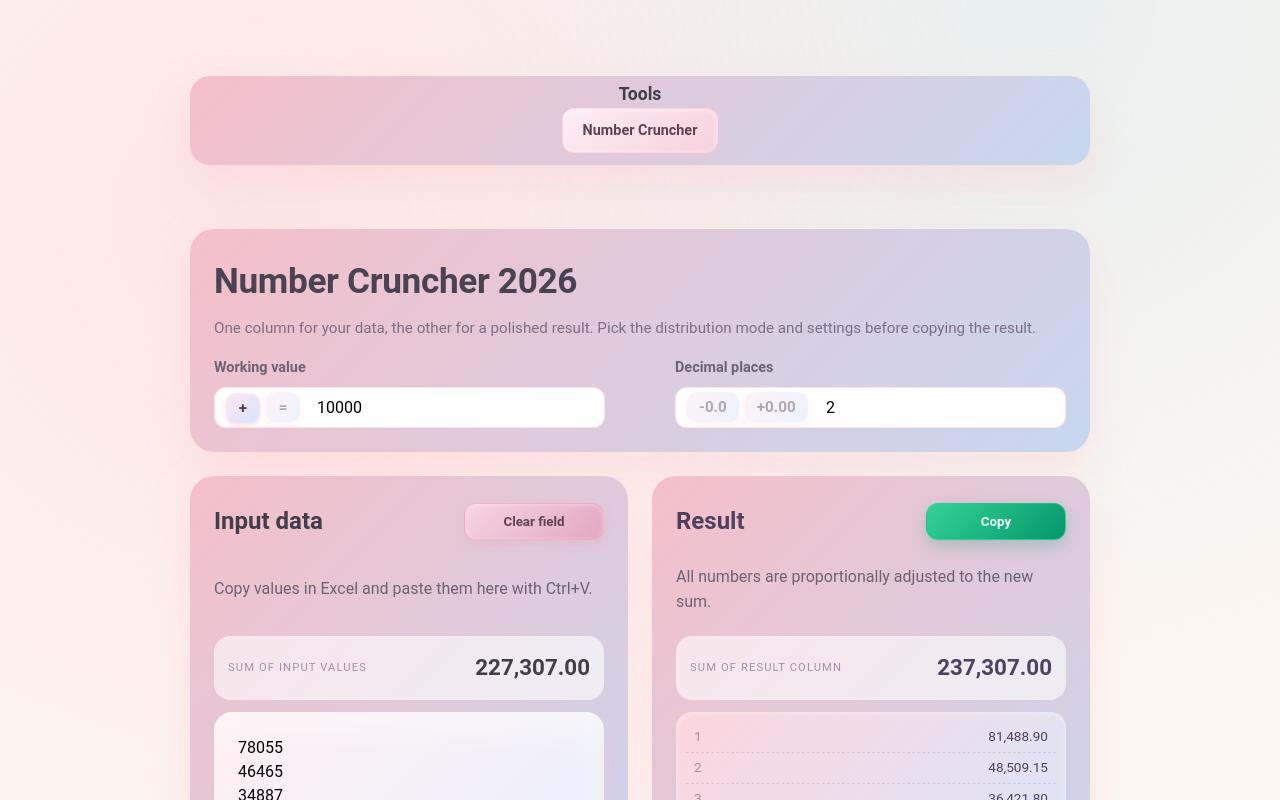
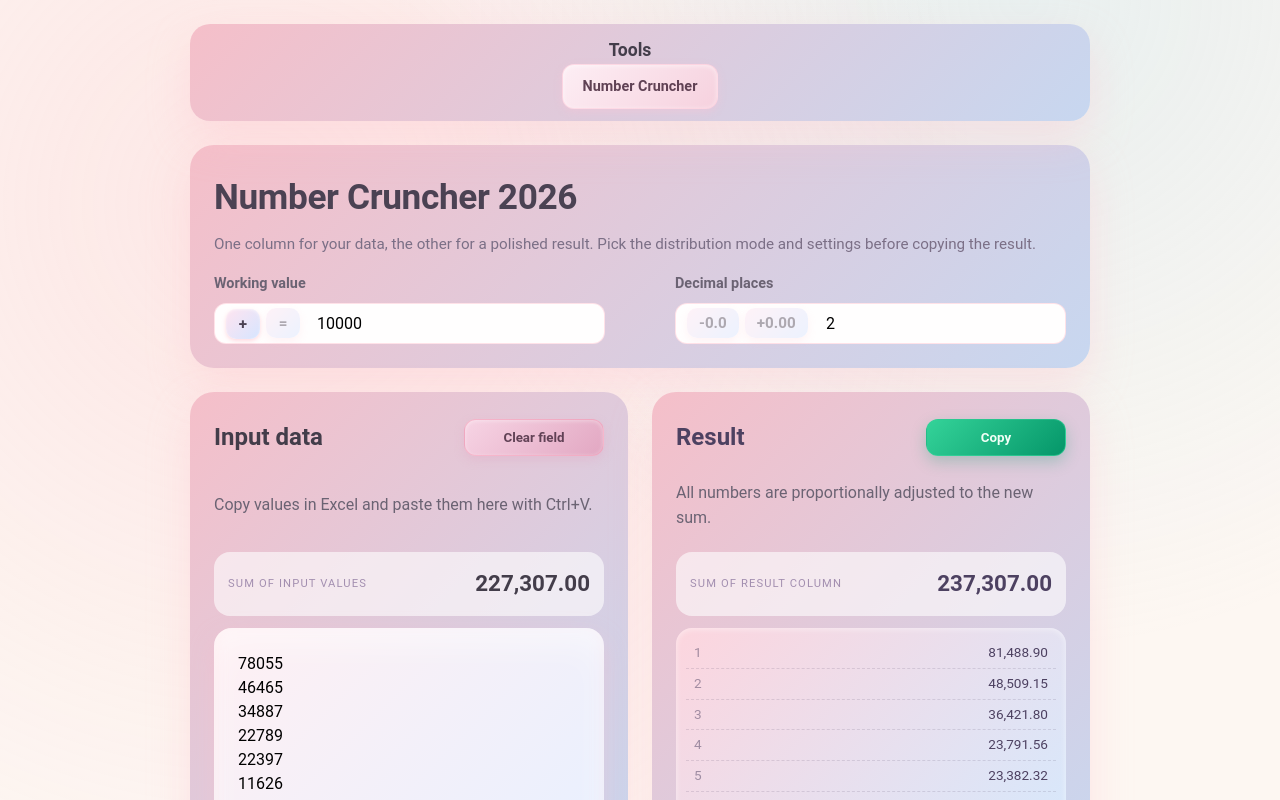
Before and after one commit to mrgisaev/Number-Cruncher-2000, a React (Vite) app in the folder web/: page / in a window 1280 px wide. Shown: the top 800 px of the page. Built offline with nearby package versions, Linux system fonts and the light colour scheme.

Commit message:
Tweak floating menu alignment

```diff
--- a/web/src/App.css
+++ b/web/src/App.css
@@ -1,6 +1,6 @@
 .app-shell {
   position: relative;
-  padding: 0 20px 24px;
+  padding: 24px 20px 24px;
 }
 
 .floating-menu {
@@ -15,7 +15,7 @@
 .page {
   max-width: 900px;
   margin: 0 auto;
-  padding: 48px 0 24px;
+  padding: 24px 0 24px;
   display: flex;
   flex-direction: column;
   gap: 24px;
@@ -490,7 +490,7 @@
 
 @media (max-width: 1375px) {
   .app-shell {
-    padding-top: 76px;
+    padding-top: 24px;
   }
 
   .floating-menu {
@@ -502,7 +502,7 @@
     max-width: 900px;
     box-sizing: border-box;
     padding: 12px 20px;
-    margin: 0 auto 16px;
+  margin: 0 auto;
     display: flex;
     align-items: center;
     justify-content: space-between;
@@ -522,6 +522,17 @@
     gap: 16px;
     width: auto;
     padding: 0;
+    flex: 0 0 auto;
+    display: inline-flex;
+    margin-right: 20px;
+  }
+
+  .floating-menu .card-header-top {
+    width: auto;
+    margin-top: 0;
+    display: flex;
+    align-items: center;
+    justify-content: flex-start;
   }
 
   .floating-menu .card-header h2 {
@@ -530,16 +541,20 @@
   }
 
   .floating-menu nav {
-    flex: 1;
+    flex: 1 1 auto;
     display: flex;
-    align-items: center;
-    justify-content: flex-end;
-  }
-
-  .tool-links {
     flex-direction: row;
     align-items: center;
     justify-content: flex-end;
+    min-width: 0;
+  }
+
+  .floating-menu .tool-links {
+    flex-direction: row;
+    align-items: center;
+    justify-content: flex-end;
+    width: auto;
+    gap: 16px;
   }
 }
 
```
